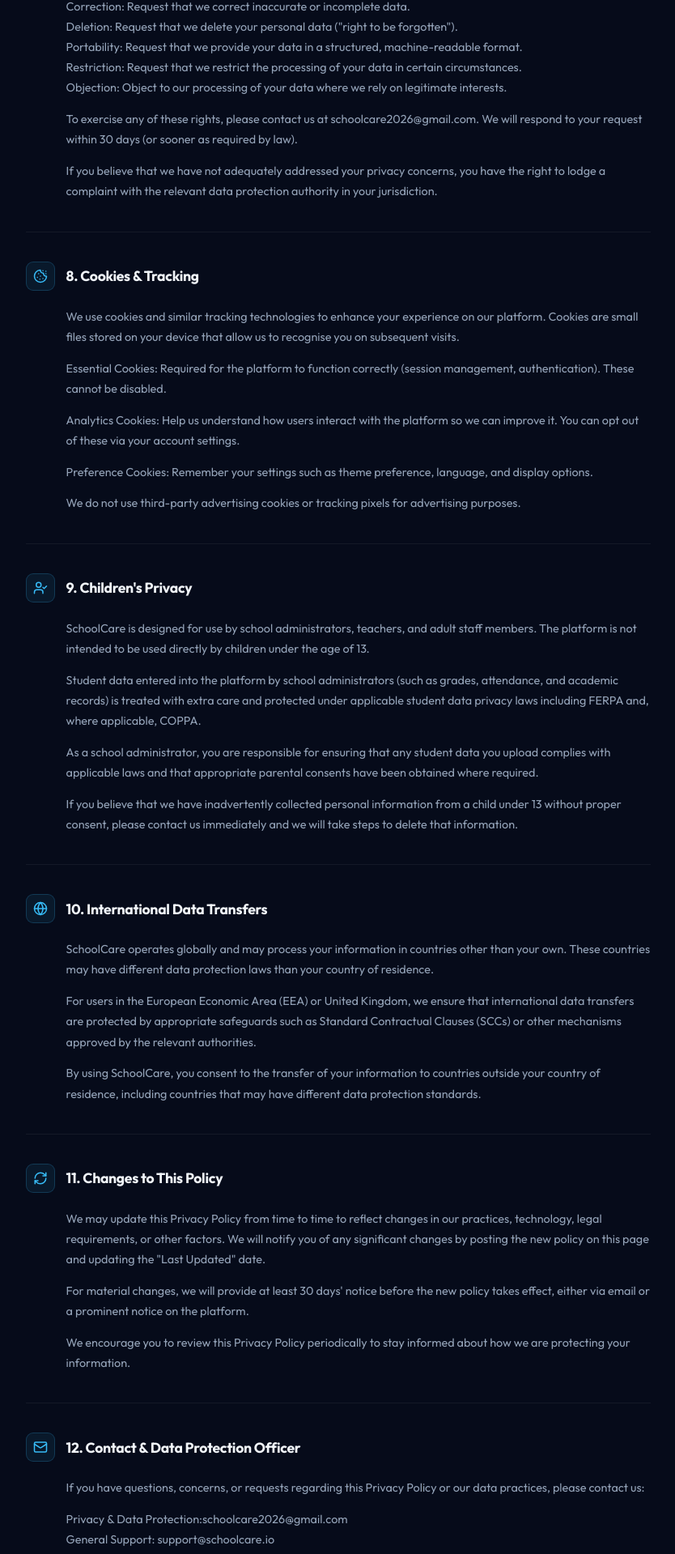
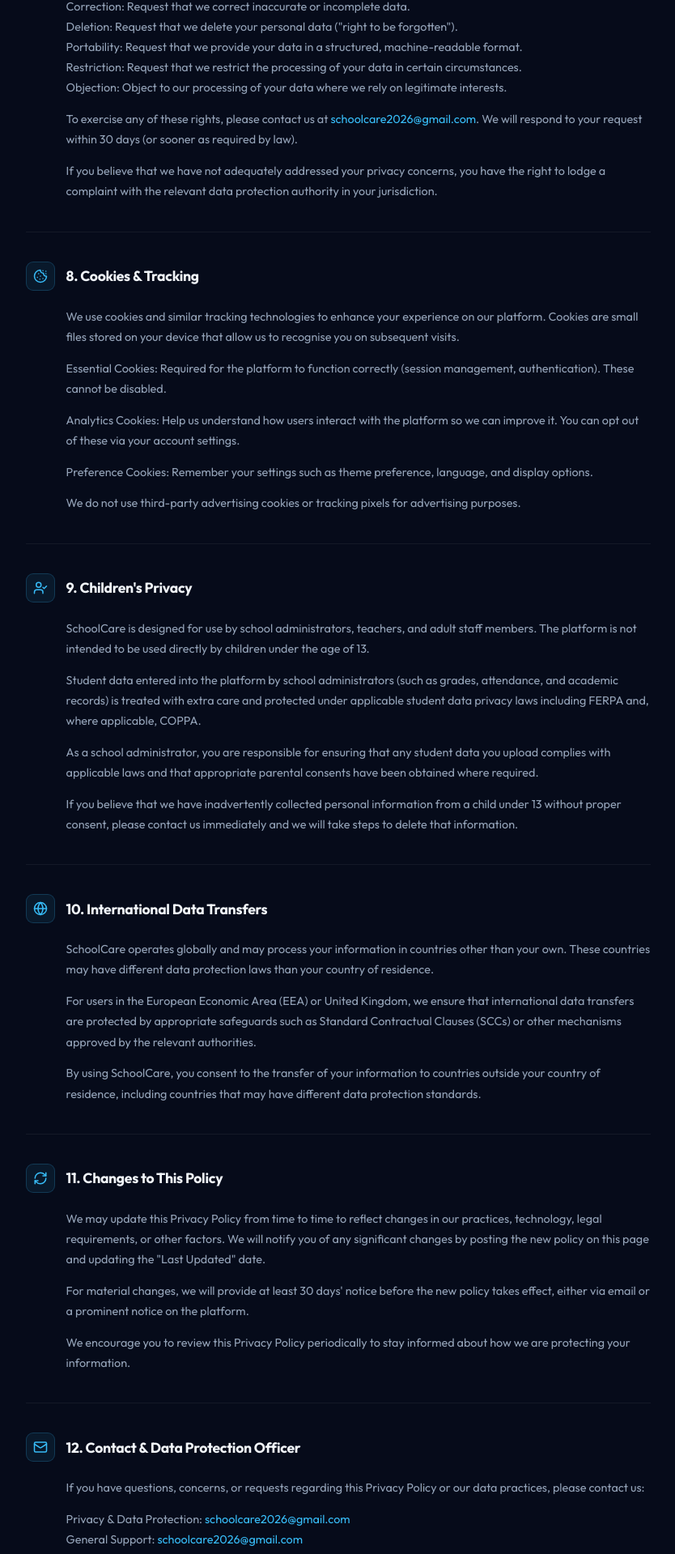
Before and after one commit to masihur96/SchoolCare-Web, a Next.js app: page /privacy in a window 1280 px wide. Shown: the part 3280-5199 px from the top of the page at 81% size, without its empty margins (366-1200 px from the left). Built offline with nearby package versions, Linux system fonts and the light colour scheme.

Commit message:
Privacy policy and terms and condition

```diff
--- a/src/app/privacy/page.tsx
+++ b/src/app/privacy/page.tsx
@@ -91,7 +91,7 @@
     content: [
       'Depending on your location, you may have the following rights regarding your personal data:',
       'Access: Request a copy of the personal data we hold about you.\nCorrection: Request that we correct inaccurate or incomplete data.\nDeletion: Request that we delete your personal data ("right to be forgotten").\nPortability: Request that we provide your data in a structured, machine-readable format.\nRestriction: Request that we restrict the processing of your data in certain circumstances.\nObjection: Object to our processing of your data where we rely on legitimate interests.',
-      'To exercise any of these rights, please contact us at schoolcare2026@gmail.com. We will respond to your request within 30 days (or sooner as required by law).',
+      <>To exercise any of these rights, please contact us at <a href="mailto:schoolcare2026@gmail.com" style={{color: '#38bdf8', textDecoration: 'none'}}>schoolcare2026@gmail.com</a>. We will respond to your request within 30 days (or sooner as required by law).</>,
       'If you believe that we have not adequately addressed your privacy concerns, you have the right to lodge a complaint with the relevant data protection authority in your jurisdiction.',
     ],
   },
@@ -144,7 +144,7 @@
     title: '12. Contact & Data Protection Officer',
     content: [
       'If you have questions, concerns, or requests regarding this Privacy Policy or our data practices, please contact us:',
-      'Privacy & Data Protection:schoolcare2026@gmail.com\nGeneral Support: support@schoolcare.io\nLegal Enquiries: schoolcare2026@gmail.com',
+      <>Privacy & Data Protection: <a href="mailto:schoolcare2026@gmail.com" style={{color: '#38bdf8', textDecoration: 'none'}}>schoolcare2026@gmail.com</a><br/>General Support: <a href="mailto:schoolcare2026@gmail.com" style={{color: '#38bdf8', textDecoration: 'none'}}>schoolcare2026@gmail.com</a><br/>Legal Enquiries: <a href="mailto:schoolcare2026@gmail.com" style={{color: '#38bdf8', textDecoration: 'none'}}>schoolcare2026@gmail.com</a></>,
       'For users in the EEA or UK, you may also contact our Data Protection Officer (DPO) directly. We will respond to all enquiries within 5 business days and to data subject requests within 30 days.',
     ],
   },
--- a/src/app/terms/page.tsx
+++ b/src/app/terms/page.tsx
@@ -121,7 +121,7 @@
     title: '11. Contact Us',
     content: [
       'If you have any questions about these Terms and Conditions, please contact us:',
-      'Email: schoolcare2026@gmail.com\nSupport: support@schoolcare.io\nAddress: SchoolCare EMS, Educational Technology Division',
+      <>Email: <a href="mailto:schoolcare2026@gmail.com" style={{color: '#818cf8', textDecoration: 'none'}}>schoolcare2026@gmail.com</a><br/>Support: <a href="mailto:schoolcare2026@gmail.com" style={{color: '#818cf8', textDecoration: 'none'}}>schoolcare2026@gmail.com</a><br/>Address: SchoolCare EMS, Educational Technology Division</>,
       'We will endeavour to respond to all enquiries within 5 business days.',
     ],
   },
```
